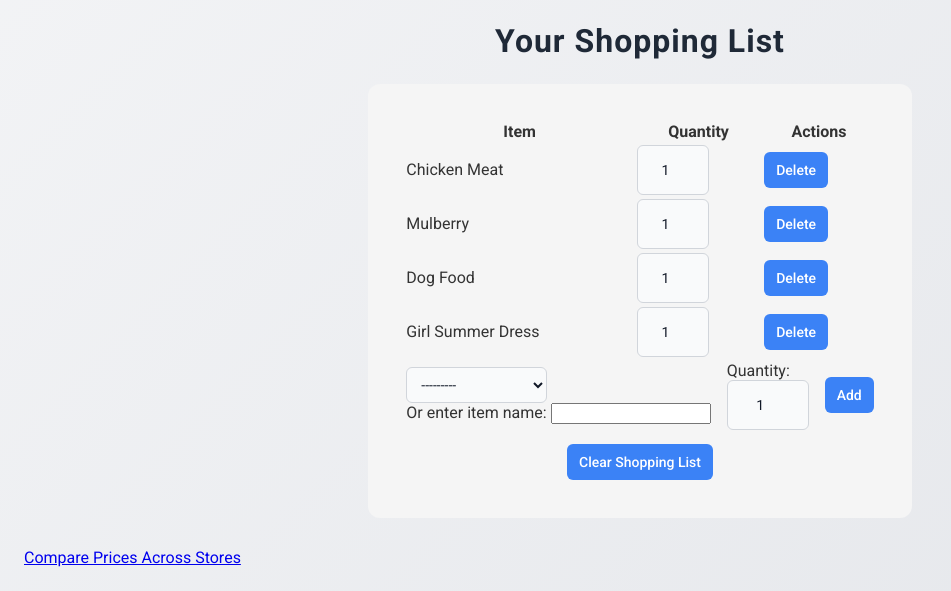
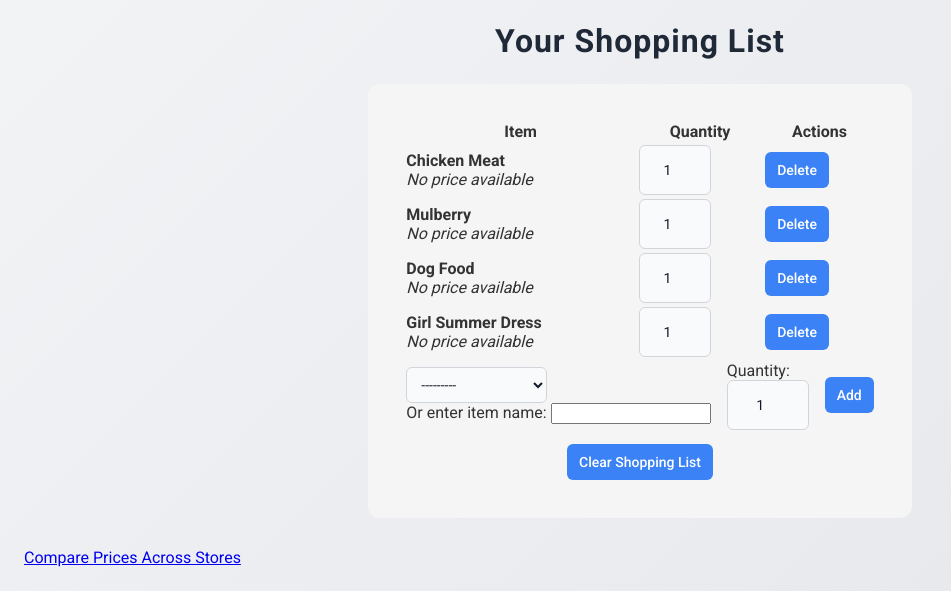
Before and after one commit to Devorah135/GrocerEase, a Django app: page /shopping-list/ in a window 1280 px wide. Shown: the part 146-737 px from the top of the page, without its empty margins (0-951 px from the left). Run offline with Django 5.2, Linux system fonts and the light colour scheme; a user stored in the database is signed in; data comes from the database, SQL or seed files in the repository.

Commit message:
Completed Kroger API integration: product data, price comparison, store logic

```diff
--- a/GrocerEase/core/models.py
+++ b/GrocerEase/core/models.py
@@ -32,11 +32,14 @@ class ListItem(models.Model):
 
     # Support for manual/API-added items
     name = models.CharField(max_length=255, null=True, blank=True)
+    brand = models.CharField(max_length=255, null=True, blank=True)  # NEW
+    image_url = models.URLField(null=True, blank=True)              # NEW
 
     quantity = models.PositiveIntegerField(default=1)
 
     # Store price pulled from API
-    price = models.DecimalField(max_digits=8, decimal_places=2, null=True, blank=True)
+    regular_price = models.DecimalField(max_digits=8, decimal_places=2, null=True, blank=True)
+    promo_price = models.DecimalField(max_digits=8, decimal_places=2, null=True, blank=True)
 
     def __str__(self):
         label = self.name or (self.store_item.name if self.store_item else "Unknown Item")
--- a/GrocerEase/core/templates/grocery_api.html
+++ b/GrocerEase/core/templates/grocery_api.html
@@ -11,7 +11,7 @@
         <li>
             <strong>{{ product.description }}</strong><br>
             {% if product.images %}
-                <img src="{{ product.images.0.perspective }}" alt="{{ product.description }}" width="100"><br>
+                <img src="{{ product.images.0.sizes.0.url }}" alt="{{ product.description }}" width="100"><br>
             {% endif %}
             Brand: {{ product.brand }}
         </li>
--- a/GrocerEase/core/templates/shopping_list.html
+++ b/GrocerEase/core/templates/shopping_list.html
@@ -3,6 +3,13 @@
 {% block title %}Shopping List{% endblock %}
 
 {% block content %}
+    {% if messages %}
+        <ul class="messages">
+            {% for message in messages %}
+                <li{% if message.tags %} class="{{ message.tags }}"{% endif %}>{{ message }}</li>
+            {% endfor %}
+        </ul>
+    {% endif %}
     <h1>Your Shopping List</h1>
 
     {# Shopping List Table #}
@@ -18,12 +25,22 @@
         {% for item in shopping_list.items.all %}
             <tr>
                 <td>
-                    {% if item.name %}
-                        {{ item.name }}
-                    {% elif item.store_item %}
-                        {{ item.store_item.name }}
+                    <strong>{{ item.name }}</strong><br>
+                    {% if item.brand %}
+                        <small>{{ item.brand }}</small><br>
+                    {% endif %}
+                    {% if item.image_url %}
+                        <img src="{{ item.image_url }}" alt="{{ item.name }}" width="80"><br>
+                    {% endif %}
+                    {% if item.promo_price and item.regular_price and item.promo_price < item.regular_price %}
+                        <span style="color: red; font-weight: bold;">${{ item.promo_price }}</span>
+                        <span style="text-decoration: line-through; color: gray;">${{ item.regular_price }}</span>
+                    {% elif item.regular_price %}
+                        ${{ item.regular_price }}
+                    {% elif item.price %}
+                        ${{ item.price }}
                     {% else %}
-                        Unnamed
+                        <em>No price available</em>
                     {% endif %}
                 </td>
                 <td>
@@ -46,6 +63,7 @@
 
         <tr>
             <td colspan="3">
+
                 <form method="POST" style="display: flex; gap: 1rem; align-items: center;">
                     {% csrf_token %}
                     <div>
@@ -88,7 +106,11 @@
         $(function () {
             $("#manual_item_name").autocomplete({
                 source: "/suggest-items/",
-                minLength: 2
+                minLength: 2,
+                select: function(event, ui) {
+                    $('#manual_item_name').val(ui.item.value);
+                    return false;
+                }
             });
         });
     </script>
--- a/GrocerEase/core/urls.py
+++ b/GrocerEase/core/urls.py
@@ -5,6 +5,7 @@ from . import views
 from django.contrib.auth import views as auth_views
 
 urlpatterns = [
+    path('', views.shopping_list_view, name='home'),
     path('grocery-api/', views.grocery_products, name='grocery_api'),
     path('suggest-items/', views.store_item_suggestions, name='suggest_items'),
     path('shopping-list/', views.shopping_list_view, name='shopping_list'),
--- a/GrocerEase/core/views.py
+++ b/GrocerEase/core/views.py
@@ -11,6 +11,7 @@ from base64 import b64encode
 import random
 from .forms import AddItemForm
 from .models import ListItem, ShoppingList, Store, StoreItem
+from .models import Store, Address
 
 # === Kroger API Token Helper ===
 def get_kroger_token():
@@ -26,15 +27,41 @@ def get_kroger_token():
 
     data = {
         "grant_type": "client_credentials",
-        "scope": "product.compact"
+        "scope": "product.compact location.basic"
     }
 
     url = "https://api-ce.kroger.com/v1/connect/oauth2/token"
     response = requests.post(url, headers=headers, data=data)
-
     response.raise_for_status()
     return response.json()["access_token"]
-# === Views ===
+
+def get_kroger_stores(zip_code="45202", limit=5):
+    token = get_kroger_token()
+    headers = {"Authorization": f"Bearer {token}"}
+    params = {
+        "filter.zipCode": zip_code,
+        "filter.limit": limit
+    }
+    response = requests.get("https://api.kroger.com/v1/locations", headers=headers, params=params)
+    response.raise_for_status()
+    return response.json().get("data", [])
+
+def save_kroger_stores(zip_code):
+    stores = get_kroger_stores(zip_code)
+    for s in stores:
+        address_data = s['address']
+        address = Address.objects.create(
+            street=address_data.get('addressLine1', ''),
+            city=address_data.get('city', ''),
+            state=address_data.get('state', ''),
+            zip_code=address_data.get('zipCode', ''),
+            country='USA'
+        )
+        Store.objects.create(
+            name=s['name'],
+            address=address
+        )
+
 def grocery_products(request):
     token = get_kroger_token()
     headers = {"Authorization": f"Bearer {token}"}
@@ -56,7 +83,7 @@ def shopping_list_view(request):
     if request.method == 'POST' and ('item' in request.POST or 'manual_item_name' in request.POST):
         form = AddItemForm(request.POST)
         if form.is_valid():
-            item_name = request.POST.get('manual_item_name') or form.cleaned_data['item']
+            item_name = request.POST.get('manual_item_name') or form.cleaned_data['item'].name
             quantity = form.cleaned_data['quantity']
 
             token = get_kroger_token()
@@ -67,13 +94,32 @@ def shopping_list_view(request):
             if products:
                 product = products[0]
                 title = product.get("description", item_name)
-                price = 5.99  # default placeholder price (can be replaced if pricing data available)
+                brand = product.get("brand", "Unknown Brand")
+                image_url = ""
+                if product.get("images"):
+                    image = product["images"][0]
+                    if image.get("sizes"):
+                        image_url = image["sizes"][0].get("url", "")
+                price = None
+                items = product.get("items", [])
+                if items:
+                    price_info = product.get("items", [{}])[0].get("price", {})
+                    regular_price = price_info.get("regular")
+                    promo_price = price_info.get("promo")
+                else:
+                    price = 5.99
 
                 list_item, created = ListItem.objects.get_or_create(name=title)
                 list_item.quantity = quantity if created else list_item.quantity + quantity
-                list_item.price = price
+                list_item.price = promo_price or regular_price or 5.99
+                list_item.regular_price = regular_price
+                list_item.promo_price = promo_price
+                list_item.brand = brand
+                list_item.image_url = image_url
                 list_item.save()
-                shopping_list.add_item(list_item)
+
+                if not shopping_list.items.filter(id=list_item.id).exists():
+                    shopping_list.add_item(list_item)
                 return redirect('shopping_list')
             else:
                 messages.error(request, f"No product found for '{item_name}'")
@@ -140,14 +186,36 @@ def login_view(request):
 def compare_prices_view(request):
     shopping_list = ShoppingList.objects.get(user=request.user)
     items = shopping_list.items.all()
-    FAKE_STORES = ['Target', 'Walmart', 'Costco']
-    store_totals = {store: 0.0 for store in FAKE_STORES}
+    real_stores = get_kroger_stores(zip_code="45202")  # Hardcoded zip
+    store_totals = {}
+
+    for store in real_stores:
+        store_name = store.get("name", "Unknown Store")
+        store_location_id = store.get("locationId")
+        store_totals[store_name] = 0.0
+
+    # Cache the token once instead of per item
+    token = get_kroger_token()
+    headers = {"Authorization": f"Bearer {token}"}
 
     for item in items:
-        base_price = item.price or 5.99
-        for store in FAKE_STORES:
-            variation = random.uniform(-2, 2)
-            store_totals[store] += round(max(base_price + variation, 1) * item.quantity, 2)
+            product_response = requests.get(
+                "https://api.kroger.com/v1/products",
+                headers=headers,
+                params={
+                    "filter.term": item.get_name(),
+                    "filter.locationId": store_location_id,
+                    "filter.limit": 1
+                }
+            )
+            product_data = product_response.json().get("data", [])
+            if product_data:
+                price_info = product_data[0].get("items", [{}])[0].get("price", {})
+                price = price_info.get("promo") or price_info.get("regular") or 5.99
+            else:
+                price = 5.99
+
+            store_totals[store_name] += price * item.quantity
 
     sorted_totals = sorted(store_totals.items(), key=lambda x: x[1])
     cheapest_store, cheapest_price = sorted_totals[0]
@@ -158,7 +226,6 @@ def compare_prices_view(request):
         'cheapest_store': {'name': cheapest_store},
         'savings': savings,
     })
-
 @staff_member_required
 def store_inventory_view(request):
     stores = Store.objects.all()
```
Also changed, not shown: GrocerEase/core/migrations/0003_listitem_brand_listitem_image_url.py (added).
